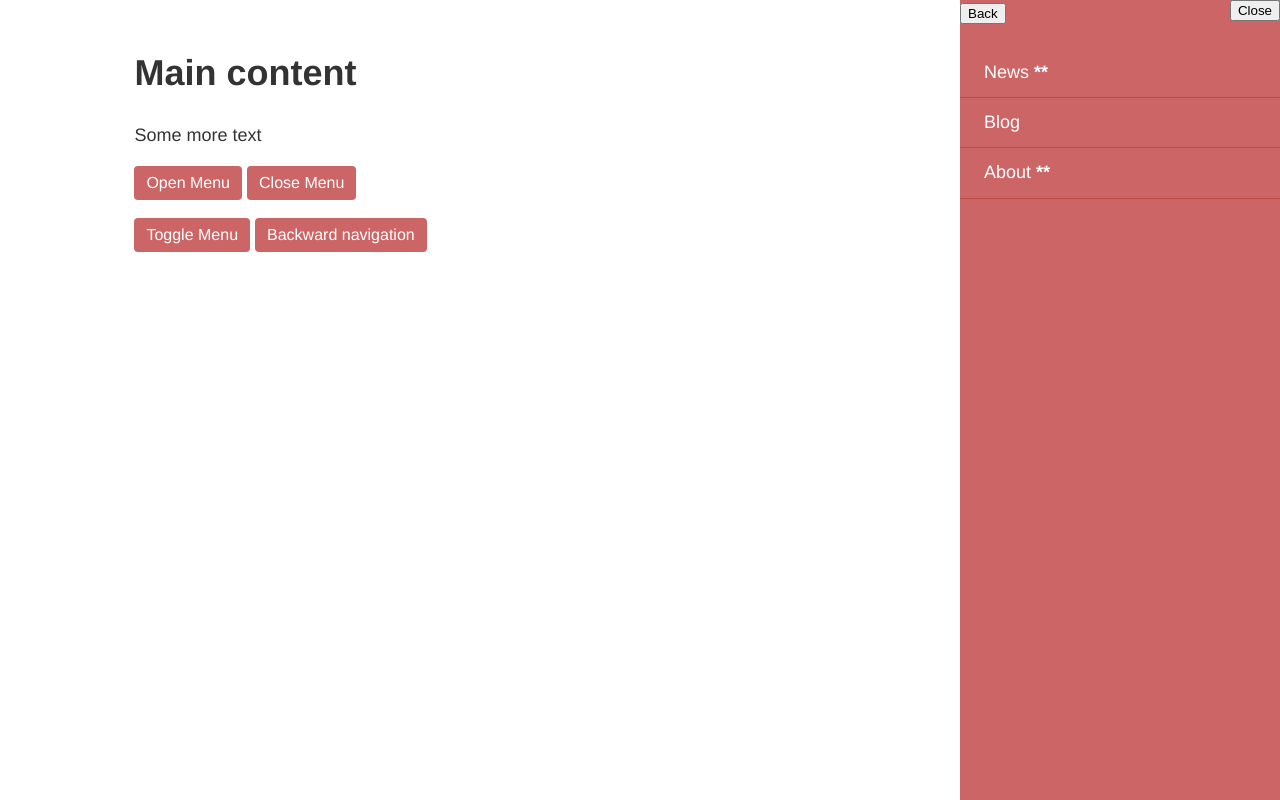
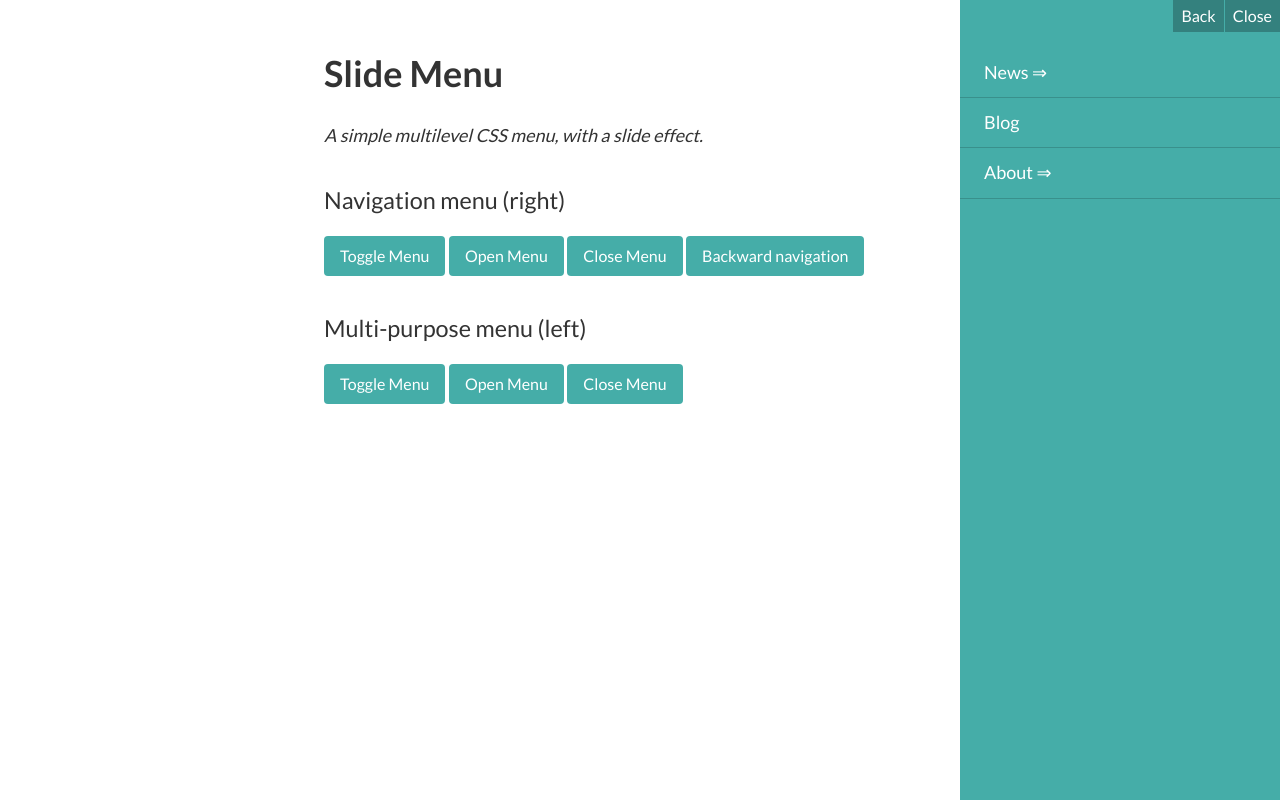
Before and after one commit to grubersjoe/slide-menu, a website: page src/index.html in a window 1280 px wide. Both pictures are taken after a click on the button "Backward navigation". Drawn offline with nearby package versions, Linux system fonts and the light colour scheme; files that its build step writes are made by us from their sources.

Commit message:
Added option to set position of menu

```diff
--- a/src/index.html
+++ b/src/index.html
@@ -15,27 +15,46 @@
     <link rel="stylesheet" href="styles/slide-menu.css">
     <!-- endbuild -->
 
-    <link rel="stylesheet" href="styles/test.css">
+    <link rel="stylesheet" href="styles/preview.css">
+
+    <link href="https://fonts.googleapis.com/css?family=Lato:400,700" rel="stylesheet">
 </head>
 <body>
 
     <main role="main">
-        <h1>Main content</h1>
-        <p>Some more text</p>
-        <p>
-            <button type="button" class="btn slide-menu-control" data-target="test-menu" data-action="open">Open Menu</button>
-            <button type="button" class="btn slide-menu-control" data-target="test-menu" data-action="close">Close Menu</button>
-        </p>
-        <p>
-            <button type="button" class="btn slide-menu-control" data-target="test-menu" data-action="toggle">Toggle Menu</button>
-            <button type="button" class="btn slide-menu-control" data-target="test-menu" data-action="back">Backward navigation</button>
-        </p>
+        <h1>Slide Menu</h1>
+        <p><em>A simple multilevel CSS menu, with a slide effect.</em></p>
+
+        <h2>Navigation menu (right)</h2>
+        <div class="btn-list">
+            <button type="button" class="btn slide-menu-control" data-target="test-menu-right" data-action="toggle">Toggle Menu</button>
+            <button type="button" class="btn slide-menu-control" data-target="test-menu-right" data-action="open">Open Menu</button>
+            <button type="button" class="btn slide-menu-control" data-target="test-menu-right" data-action="close">Close Menu</button>
+            <button type="button" class="btn slide-menu-control" data-target="test-menu-right" data-action="back">Backward navigation</button>
+        </div>
+
+        <h2>Multi-purpose menu (left)</h2>
+        <div class="btn-list">
+            <button type="button" class="btn slide-menu-control" data-target="test-menu-left" data-action="toggle">Toggle Menu</button>
+            <button type="button" class="btn slide-menu-control" data-target="test-menu-left" data-action="open">Open Menu</button>
+            <button type="button" class="btn slide-menu-control" data-target="test-menu-left" data-action="close">Close Menu</button>
+        </div>
     </main>
 
-    <nav class="slide-menu" id="test-menu">
+    <nav class="slide-menu" id="test-menu-left">
         <div class="controls">
-            <button type="button" class="btn slide-menu-control" data-target="test-menu" data-action="back">Back</button>
-            <button type="button" class="btn slide-menu-control" data-target="test-menu" data-action="close">Close</button>
+            <button type="button" class="btn slide-menu-control" data-action="close">Close</button>
+        </div>
+
+        <p>You aren't limited to classical navigation menus.</p>
+        <p>In fact you can put anything you like in the menu</p>
+    </nav>
+
+
+    <nav class="slide-menu" id="test-menu-right">
+        <div class="controls">
+            <button type="button" class="btn slide-menu-control" data-action="close">Close</button>
+            <button type="button" class="btn slide-menu-control" data-action="back">Back</button>
         </div>
         <ul>
             <li>
@@ -145,12 +164,19 @@
 
     <script>
         $(document).ready(function () {
-            window.menu = $('#test-menu').slideMenu({
-                submenuLinkAfter: ' <span><strong>**</strong></span>',
+
+            var menuLeft = $('#test-menu-left').slideMenu({
+                position: 'left',
+                submenuLinkAfter: ' >',
                 backLinkBefore: '< ',
             });
 
-            menu.open();
+            var menuRight = $('#test-menu-right').slideMenu({
+                submenuLinkAfter: ' ⇒',
+                backLinkBefore: '⇐ ',
+            });
+
+            menuRight.open();
 
         });
     </script>
--- a/src/scripts/slide-menu.js
+++ b/src/scripts/slide-menu.js
@@ -4,6 +4,7 @@
 
     const PLUGIN_NAME = 'slideMenu';
     const DEFAULT_OPTIONS = {
+        position: 'right',
         showBackLink: true,
         submenuLinkBefore: '',
         submenuLinkAfter: '',
@@ -16,22 +17,26 @@
         constructor(options) {
             this.options = options;
 
-            this._menu    = options.elem;
+            this._menu = options.elem;
 
             this._menu.find('ul:first').wrap('<div class="slider">');
 
             this._anchors = this._menu.find('a');
-            this._slider  = this._menu.find('.slider:first');
+            this._slider = this._menu.find('.slider:first');
 
             this._isOpen = false;
             this._isAnimating = false;
+            this._hasMenu = this._anchors.length > 0;
 
-            this._setupSubmenus();
             this._setupEventHandlers();
+            this._setupMenu();
+
+            if (this._hasMenu)
+                this._setupSubmenus();
         }
 
         /**
-         * Toggle the _menu
+         * Toggle the menu
          * @param {boolean|null} open
          */
         toggle(open = null) {
@@ -48,7 +53,7 @@
                 offset = 0;
                 this._isOpen = true;
             } else {
-                offset = this._menu.width();
+                offset = (this.options.position === 'left') ? -this._menu.outerWidth() : this._menu.outerWidth();
                 this._isOpen = false;
             }
 
@@ -72,12 +77,17 @@
          * @private
          */
         _setupEventHandlers() {
-            this._anchors.click((event) => {
-                let anchor = $(event.target).is('a') ? $(event.target) : $(event.target).parents('a:first');
-                this._navigate(anchor);
-            });
+            if (this._hasMenu) {
+                this._anchors.click((event) => {
+                    let anchor = $(event.target).is('a') ? $(event.target) : $(event.target).parents('a:first');
+                    this._navigate(anchor);
+                });
+            }
 
             $(this._menu.add(this._slider)).on('transitionend msTransitionEnd', () => {
+                if (this._menu.css('visibility') === 'hidden')
+                    this._menu.css('visibility', 'visible');
+
                 this._isAnimating = false;
             });
         }
@@ -97,7 +107,7 @@
             let level, offset, lastActiveUl;
 
             level = Number(this._menu.data('level')) || 0;
-            offset = (level + dir) * -this._menu.width();
+            offset = (level + dir) * -this._menu.outerWidth();
 
             if (dir > 0) {
                 if (!anchor.next('ul').length)
@@ -125,6 +135,29 @@
         _triggerAnimation(elem, offset) {
             elem.css('transform', 'translateX(' + offset + 'px)');
             this._isAnimating = true;
+        }
+
+        /**
+         *
+         * @private
+         */
+        _setupMenu() {
+            switch (this.options.position) {
+                case 'left':
+                    this._menu.css({
+                        left: 0,
+                        right: 'auto',
+                        transform: 'translateX(' + (-this._menu.outerWidth()) + 'px)'
+                    });
+                    break;
+                default:
+                    this._menu.css({
+                        left: 'auto',
+                        right: 0
+                    });
+                    break;
+            }
+
         }
 
         /**
@@ -177,7 +210,7 @@
 
     // Register the jQuery plugin
     $.fn[PLUGIN_NAME] = function (options) {
-        options = $.extend(DEFAULT_OPTIONS, options);
+        options = $.extend({}, DEFAULT_OPTIONS, options);
         options.elem = $(this);
 
         let instance = new SlideMenu(options);
--- /dev/null
+++ b/src/styles/preview.scss
@@ -0,0 +1,105 @@
+// bower:scss
+// endbower
+
+$color-primary: #45ADA8;
+
+*:active, *:focus {
+	outline: none !important;
+}
+
+body {
+	font-family: 'Lato', 'Helvetica Neue', Helvetica, Arial, sans-serif;
+	font-size: 18px;
+	line-height: 1.4;
+	color: #333;
+}
+
+h1, h2, h3 {
+	font-weight: bold;}
+
+h1 {
+	font-size: 200%;
+}
+
+h2 {
+	font-size: 130%;
+	font-weight: normal;
+}
+
+main {
+	width: 50%;
+	margin: 48px auto;
+}
+
+a {
+	border-bottom: solid 1px darken($color-primary, 8%);
+	color: $color-primary;
+}
+
+.btn {
+	border: none;
+	background: transparent;
+	font-family: inherit;
+	font-size: 16px;
+	line-height: 1;
+	cursor: pointer;
+}
+
+main {
+	.btn {
+		display: inline-block;
+		padding: 12px 16px;
+		background: $color-primary;
+		border-radius: 4px;
+		color: #fff;
+
+		&:hover {
+			background: darken($color-primary, 6%);
+		}
+	}
+
+	p, .btn-list {
+		margin-bottom: 2em;
+	}
+}
+
+.slide-menu {
+	background: $color-primary;
+	color: #fff;
+
+	.slider {
+		top: 48px;
+	}
+
+	.controls {
+		overflow: hidden;
+	}
+
+	a {
+		color: #fff;
+
+		&:hover {
+			background: darken($color-primary, 6%);
+		}
+	}
+
+	.btn {
+		float: right;
+		color: #fff;
+		background: darken($color-primary, 12%);
+		padding: 8px;
+
+		&:hover {
+			background: darken($color-primary, 12% + 6%);
+		}
+
+		& + .btn {
+			margin-right: 1px;
+		}
+	}
+
+}
+
+#test-menu-left {
+	padding: 16px;
+}
--- a/src/styles/slide-menu.scss
+++ b/src/styles/slide-menu.scss
@@ -18,8 +18,10 @@ $sm-transition-easing: ease-in-out !default;
 	width: $sm-menu-width;
 	height: 100vh;
 	top: 0;
-	right: 0;
+	right: 50%; // trick to always trigger a transitionend event used to position the menu first and show it afterwards
 	overflow: hidden;
+	visibility: hidden;
+	box-sizing: border-box;
 	background: $sm-menu-bg;
 	transition: all $sm-transition-dur $sm-transition-easing;
 	transform: translateX($sm-menu-width);
--- a/src/styles/test.scss
+++ /dev/null
@@ -1,47 +0,0 @@
-// bower:scss
-// endbower
-
-$color-primary: #cc6666;
-
-body {
-	font-family: 'PT Sans', 'Helvetica Neue', Helvetica, Arial, sans-serif;
-	font-size: 18px;
-	line-height: 1.4;
-	color: #333;
-}
-
-main {
-	width: 80%;
-	margin: 48px auto;
-}
-
-a {
-	border-bottom: solid 1px darken($color-primary, 8%);
-	color: $color-primary;
-}
-
-main .btn {
-	padding: 8px 12px;
-	border: none;
-	background: $color-primary;
-	border-radius: 4px;
-	color: #fff;
-	font-size: 16px;
-	font-family: inherit;
-}
-
-.slide-menu {
-	background: $color-primary;
-
-	.slider {
-		top: 48px;
-	}
-
-	a {
-		color: #fff;
-	}
-
-	.btn:last-of-type {
-		float: right;
-	}
-}
```
Also changed, not shown: README.md.
